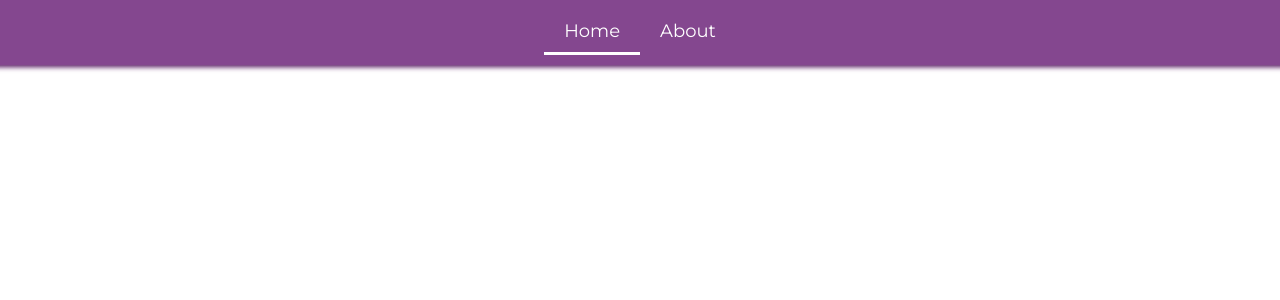
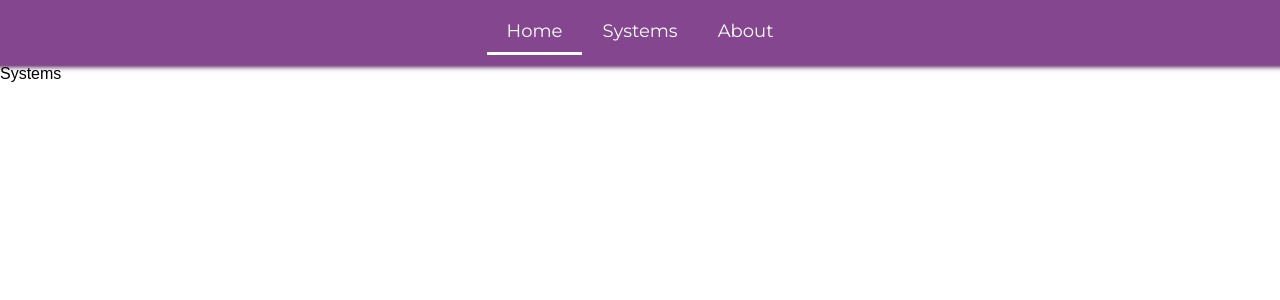
Before and after one commit to airwick989/CPS-IoT-Week-Tutorial-Website, a React (Create React App) app in the folder cps_tut_website/: page /systems in a window 1280 px wide. Before the commit this address had no page. Shown: the top 300 px of the page. Built offline with nearby package versions, Linux system fonts and the light colour scheme.

Commit message:
instantiated file for systems page

```diff
--- a/cps_tut_website/src/App.js
+++ b/cps_tut_website/src/App.js
@@ -2,6 +2,7 @@ import React, { Component } from "react";
 import { BrowserRouter as Router, Route ,Link, Routes} from "react-router-dom";
 import Home from "./components/Home";
 import About from "./components/About";
+import Systems from "./components/Systems";
 import $ from 'jquery';
 import './components/component styles/Navbar.css'
 
@@ -27,6 +28,10 @@ export default class App extends Component {
                 <div className="underline"></div>
               </li>
               <li className="nav-link">
+                <Link to="/systems">Systems</Link>
+                <div className="underline"></div>
+              </li>
+              <li className="nav-link">
                 <Link to="/about">About</Link>
                 <div className="underline"></div>
               </li>
@@ -36,6 +41,7 @@ export default class App extends Component {
           <Routes>
             <Route exact path="/" element={<Home/>}/>
             <Route path="/about" element={<About/>}/>
+            <Route path="/systems" element={<Systems/>}/>
           </Routes>
         </Router>
 
--- /dev/null
+++ b/cps_tut_website/src/components/Systems.js
@@ -0,0 +1,9 @@
+import React from "react";
+
+function Systems(){
+    return(
+        <div>Systems</div>
+    );
+}
+
+export default Systems;
```
